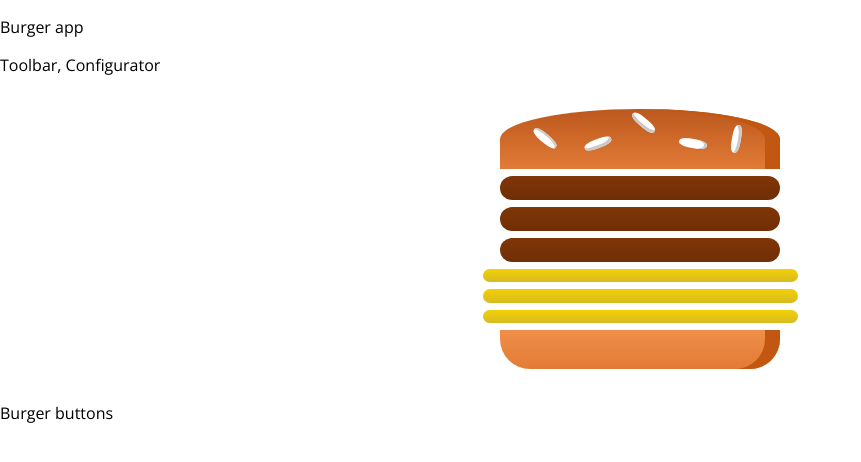
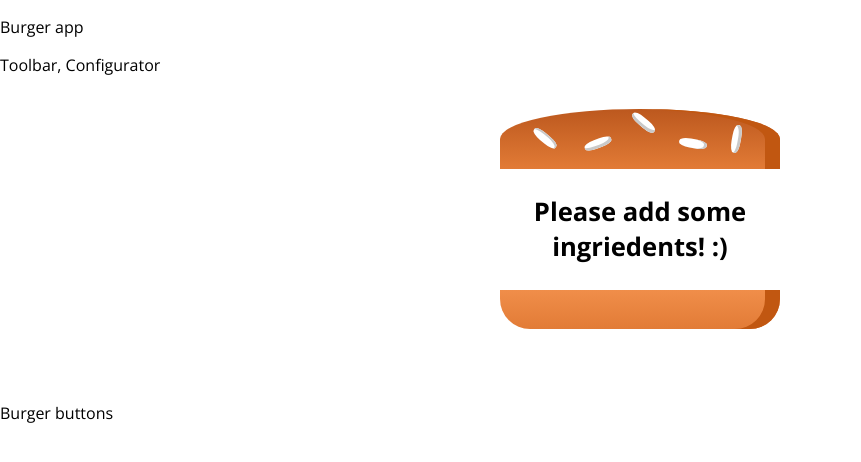
Before and after one commit to BartlomiejKar/burger-app-react, a React (Create React App) app: page / in a window 1280 px wide. Shown: the top 462 px of the page, without its empty margins (0-861 px from the left). Built offline with nearby package versions, Linux system fonts and the light colour scheme.

Commit message:
added if condition when we dont have any ingriedents

```diff
--- a/src/container/Burger.js
+++ b/src/container/Burger.js
@@ -2,13 +2,19 @@ import React from "react";
 import "./Burger.css";
 import BurgerElements from "../container/burgerBuilder/BurgerElements/BurgerElements";
 const burger = (props) => {
-  const transformIngriedents = Object.keys(props.ingriedents).map((el) => {
-    return [...Array(props.ingriedents[el])].map((_, i) => {
-      return <BurgerElements key={el + i} type={el} />;
-    });
-  });
+  let transformIngriedents = Object.keys(props.ingriedents)
+    .map((el) => {
+      return [...Array(props.ingriedents[el])].map((_, i) => {
+        return <BurgerElements key={el + i} type={el} />;
+      });
+    })
+    .reduce((prevArr, el) => {
+      return prevArr.concat(el);
+    }, []);
 
-  console.log(transformIngriedents);
+  if (transformIngriedents.length === 0) {
+    transformIngriedents = <p>Please add some ingriedents! :)</p>;
+  }
 
   return (
     <div className="Burger">
--- a/src/container/burgerBuilder/burgerBuilder.js
+++ b/src/container/burgerBuilder/burgerBuilder.js
@@ -5,9 +5,9 @@ class BurgerBuilder extends Component {
   state = {
     ingriedents: {
       salad: 0,
-      meat: 3,
-      bacon: 3,
-      Cheese: 3,
+      meat: 0,
+      bacon: 0,
+      Cheese: 0,
     },
   };
   render() {
```
